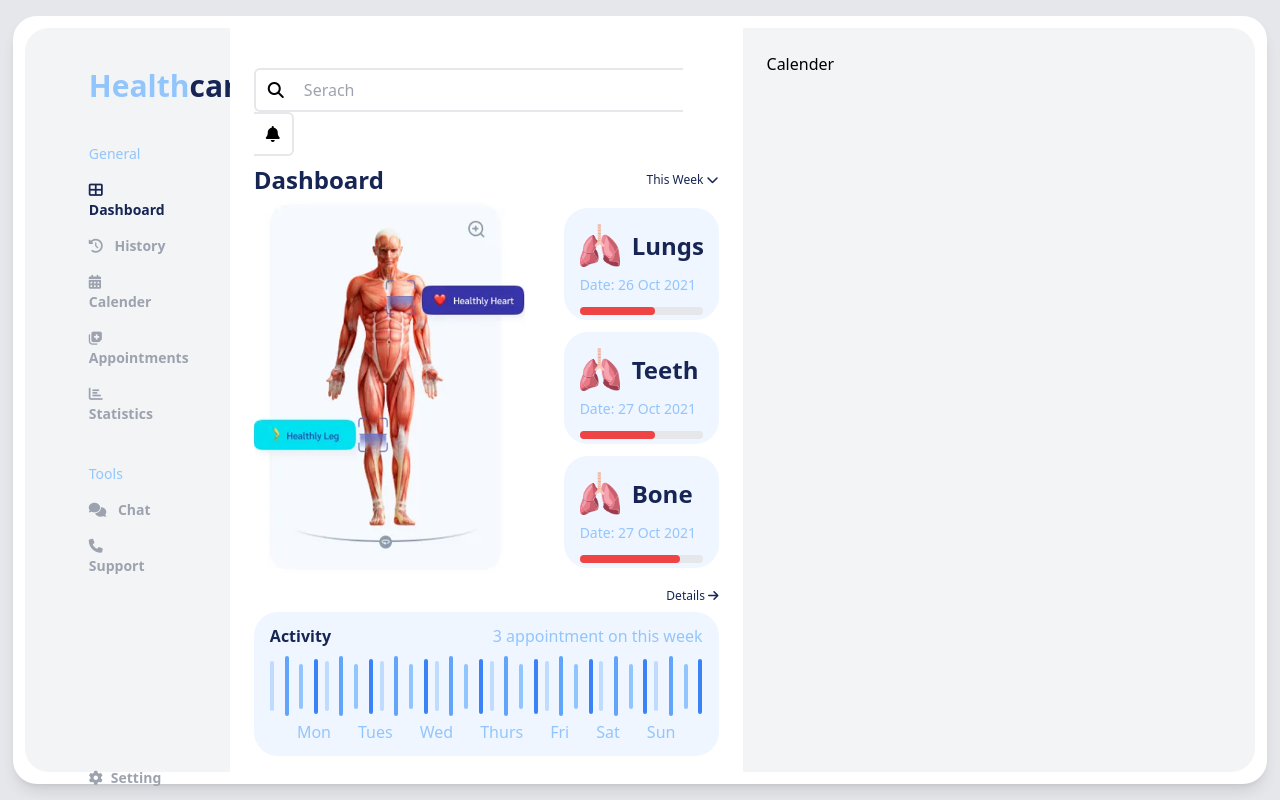
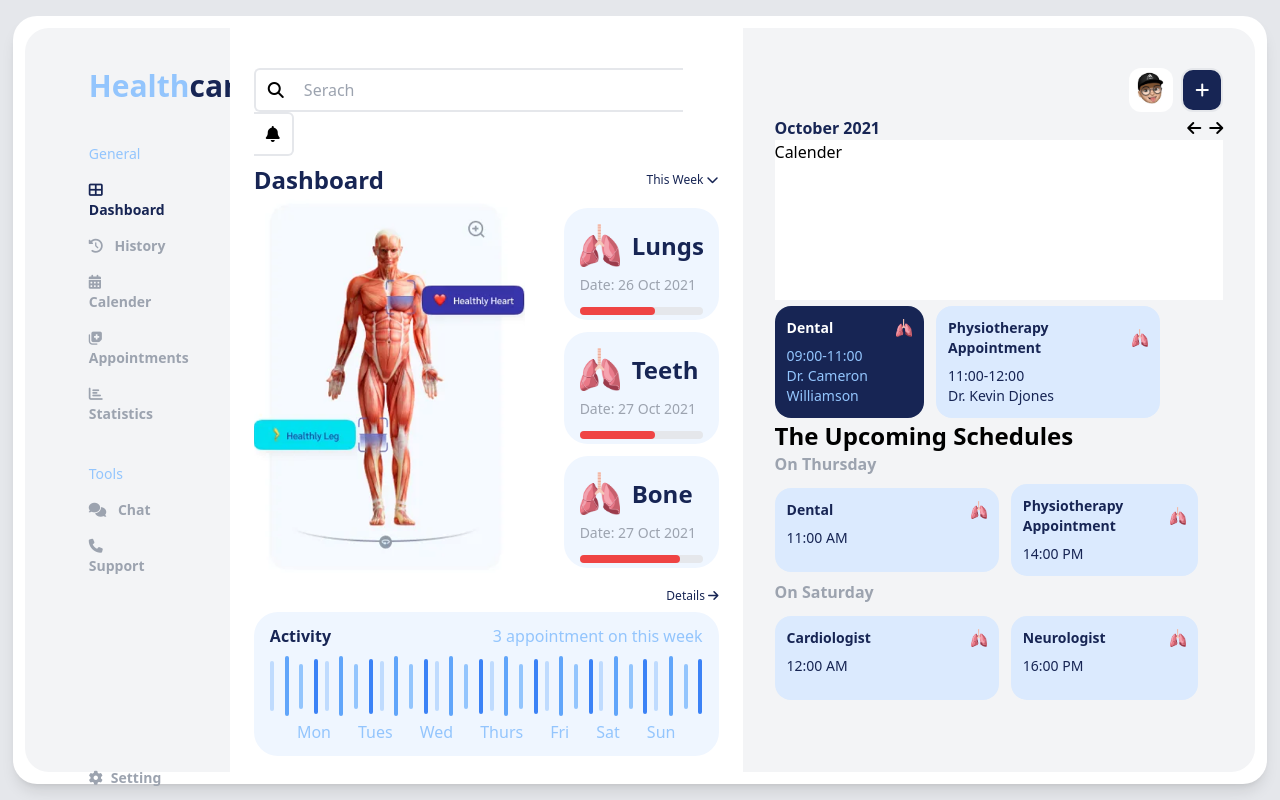
Before and after one commit to shubham-sharma-account/fit-peo-app, a React (Create React App) app: page / in a window 1280 px wide. Built offline with nearby package versions, Linux system fonts and the light colour scheme.

Commit message:
Activity chart done

```diff
--- a/src/Event.js
+++ b/src/Event.js
@@ -1,11 +1,101 @@
-import React from 'react'
+import React from "react";
 
 const Event = () => {
   return (
-    <div className='bg-gray-100 w-5/12 h-full rounded-r-3xl p-6'>
-      Calender
+    <div className="bg-gray-100 w-5/12 h-full rounded-r-3xl py-10 px-8">
+      <div className="flex justify-end">
+        <img
+          className="h-11 w-11 mr-2 rounded-xl cursor-pointer"
+          src="../profile.jpg"
+        />
+
+        <i className="p-3 border-2 fas fa-plus cursor-pointer rounded-xl text-white bg-blue-950"></i>
+      </div>
+      <div className="flex justify-between mt-1">
+        <div className="text-blue-950 font-semibold">October 2021</div>
+        <div>
+          <i class="fas fa-arrow-left mr-2"></i>
+          <i class="fas fa-arrow-right"></i>
+        </div>
+      </div>
+      <div className="h-40 w-full bg-white mb-2">Calender</div>
+      <div className="h-24 w-full mb-2 flex justify-start">
+        <div className="w-4/12 mt-3 h-full flex flex-col justify-center mr-3">
+          <div className="bg-blue-950 h-28 mb-3 rounded-2xl text-sm p-3">
+            <div className="flex justify-between items-center mb-2">
+              <h2 className="text-sm font-semibold text-white">Dental</h2>
+              <img className="w-4" src="../lungs.webp" alt="health_image" />
+            </div>
+            <div className="text-blue-300">09:00-11:00 </div>
+            <div className="text-blue-300">Dr. Cameron Williamson</div>
+          </div>
+        </div>
+        <div className="w-6/12 mt-3 h-full flex flex-col justify-center">
+          <div className="bg-blue-100 h-28 mb-3 rounded-2xl text-sm p-3">
+            <div className="flex justify-between items-center mb-2">
+              <h2 className="text-sm font-semibold text-blue-950">
+                Physiotherapy Appointment
+              </h2>
+              <img className="w-4" src="../lungs.webp" alt="health_image" />
+            </div>
+            <div className="text-blue-950">11:00-12:00 </div>
+            <div className="text-blue-950">Dr. Kevin Djones</div>
+          </div>
+        </div>
+      </div>
+      <div className="text-2xl font-semibold mt-4">The Upcoming Schedules</div>
+      <div className=" text-gray-400 font-semibold">On Thursday</div>
+      <div className="h-24 w-full mb-2">
+        <div className="h-24 w-full mb-2 flex justify-start">
+          <div className="w-6/12 mt-3 h-full flex flex-col justify-center mr-3">
+            <div className="bg-blue-100 h-28 mb-3 rounded-2xl text-sm p-3">
+              <div className="flex justify-between items-center mb-2">
+                <h2 className="text-sm font-semibold text-blue-950">Dental</h2>
+                <img className="w-4" src="../lungs.webp" alt="health_image" />
+              </div>
+              <div className="text-blue-950">11:00 AM </div>
+            </div>
+          </div>
+          <div className="w-5/12 mt-3 h-full flex flex-col justify-center">
+            <div className="bg-blue-100 h-28 mb-3 rounded-2xl text-sm p-3">
+              <div className="flex justify-between items-center mb-2">
+                <h2 className="text-sm font-semibold text-blue-950">
+                  Physiotherapy Appointment
+                </h2>
+                <img className="w-4" src="../lungs.webp" alt="health_image" />
+              </div>
+              <div className="text-blue-950">14:00 PM </div>
+            </div>
+          </div>
+        </div>
+      </div>
+      <div className="  text-gray-400 font-semibold">On Saturday</div>
+      <div className="h-24 w-full">
+        <div className="h-24 w-full mb-2 flex justify-start">
+          <div className="w-6/12 mt-3 h-full flex flex-col justify-center mr-3">
+            <div className="bg-blue-100 h-28 mb-3 rounded-2xl text-sm p-3">
+              <div className="flex justify-between items-center mb-2">
+                <h2 className="text-sm font-semibold text-blue-950">Cardiologist</h2>
+                <img className="w-4" src="../lungs.webp" alt="health_image" />
+              </div>
+              <div className="text-blue-950">12:00 AM </div>
+            </div>
+          </div>
+          <div className="w-5/12 mt-3 h-full flex flex-col justify-center">
+            <div className="bg-blue-100 h-28 mb-3 rounded-2xl text-sm p-3">
+              <div className="flex justify-between items-center mb-2">
+                <h2 className="text-sm font-semibold text-blue-950">
+                  Neurologist
+                </h2>
+                <img className="w-4" src="../lungs.webp" alt="health_image" />
+              </div>
+              <div className="text-blue-950">16:00 PM </div>
+            </div>
+          </div>
+        </div>
+      </div>
     </div>
-  )
-}
+  );
+};
 
-export default Event
+export default Event;
--- a/src/HealthGraph.js
+++ b/src/HealthGraph.js
@@ -17,7 +17,7 @@ const HealthGraph = () => {
                 {data.name}
               </h2>
             </div>
-            <div className="text-blue-300">Date: {data.date}</div>
+            <div className="text-gray-400">Date: {data.date}</div>
             <div className="w-full bg-gray-200 h-2 rounded-full mt-3">
               <div
                 className="bg-red-500 h-2 rounded-full"
```
Also changed, not shown: public/profile.jpg (added).
